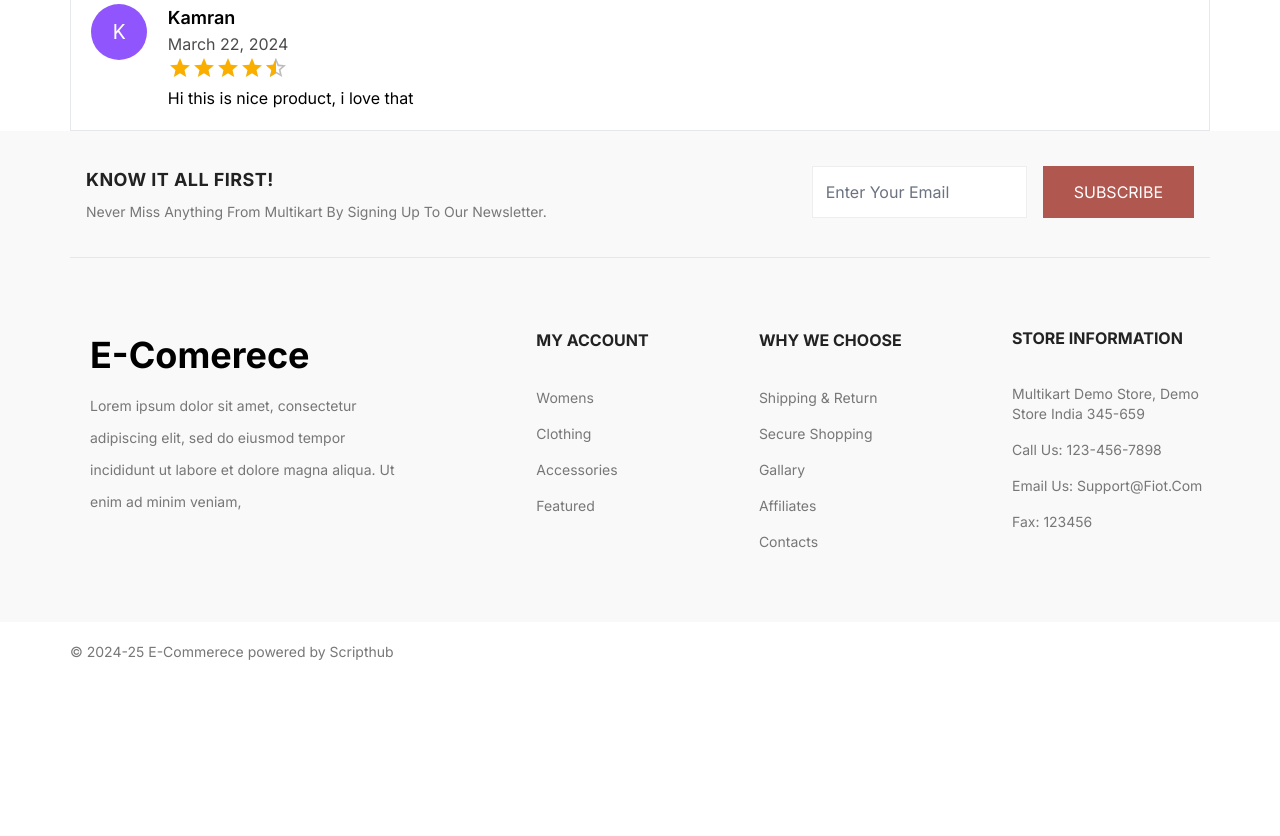
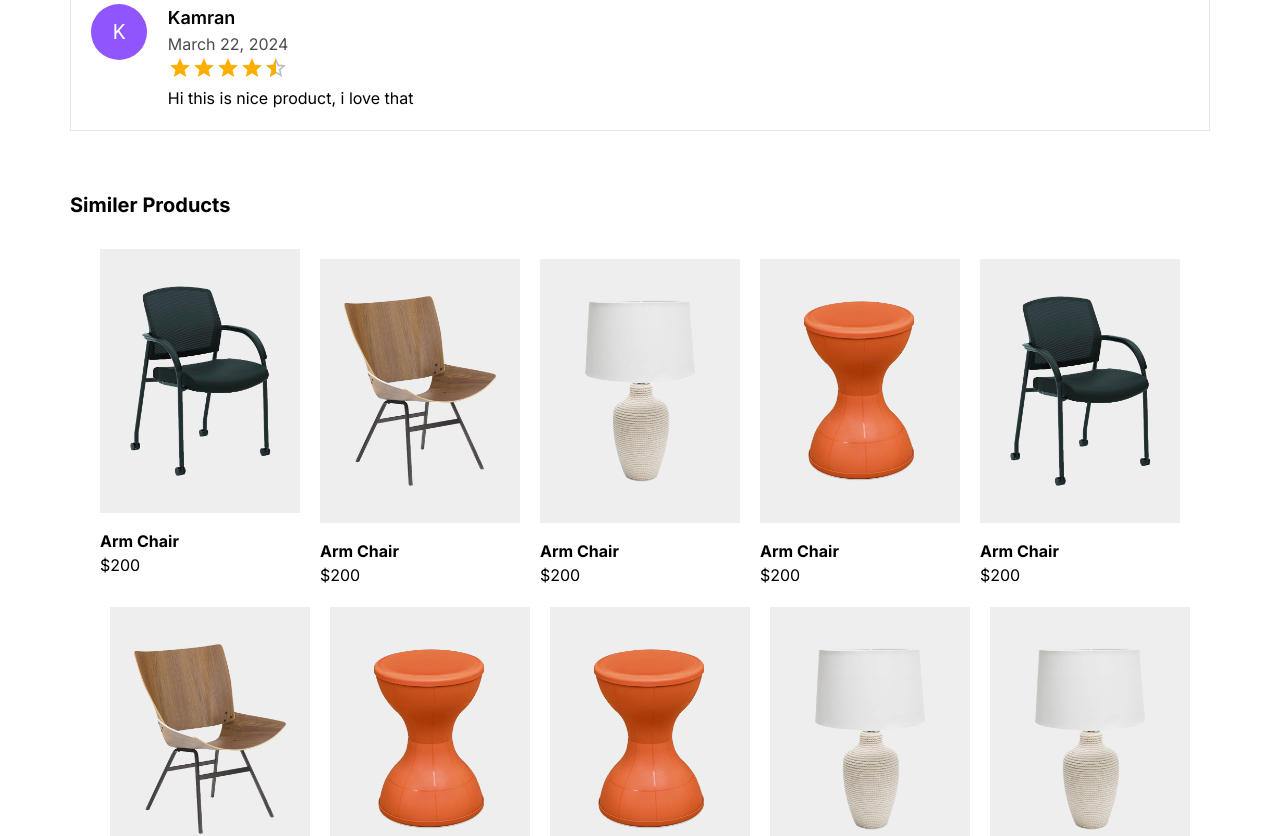
Before and after one commit to kamranalig/e-commerce_frontend, a Next.js app: page /collections/1 in a window 1280 px wide. Shown: the part 1500-2336 px from the top of the page. Before the commit the page ends 2182 px from the top, so only its background shows below. Built offline with nearby package versions, Linux system fonts and the light colour scheme.

Commit message:
git related product sectionn added

```diff
--- a/src/app/collections/[id]/page.jsx
+++ b/src/app/collections/[id]/page.jsx
@@ -3,6 +3,8 @@ import React, { useState } from "react";
 import { RadioGroup } from "@headlessui/react";
 import { Grid, Box, LinearProgress, Rating } from "@mui/material";
 import ProductReviews from "../../../components/DetailReviews/ProductReviews";
+import { ProductData } from "../../../data/index";
+import ProductCard from "../../../components/sectionCard/SectionCard";
 const product = {
   name: "Basic Tee 6-Pack",
   price: "$192",
@@ -372,6 +374,19 @@ const ProductDetail = ({ params }) => {
               </Grid>
             </div>
           </section>
+
+          <section className="pt-10">
+            <h1 className="py-5 text-xl font-bold">Similer Products</h1>
+            <div className="flex flex-wrap space-x-5 space-y-5 justify-center items-center">
+              {ProductData.map((item, index) => {
+                return (
+                  <div className="w-[200px]" key={index}>
+                    <ProductCard item={item} />
+                  </div>
+                );
+              })}
+            </div>
+          </section>
         </div>
       </div>
     </div>
```
